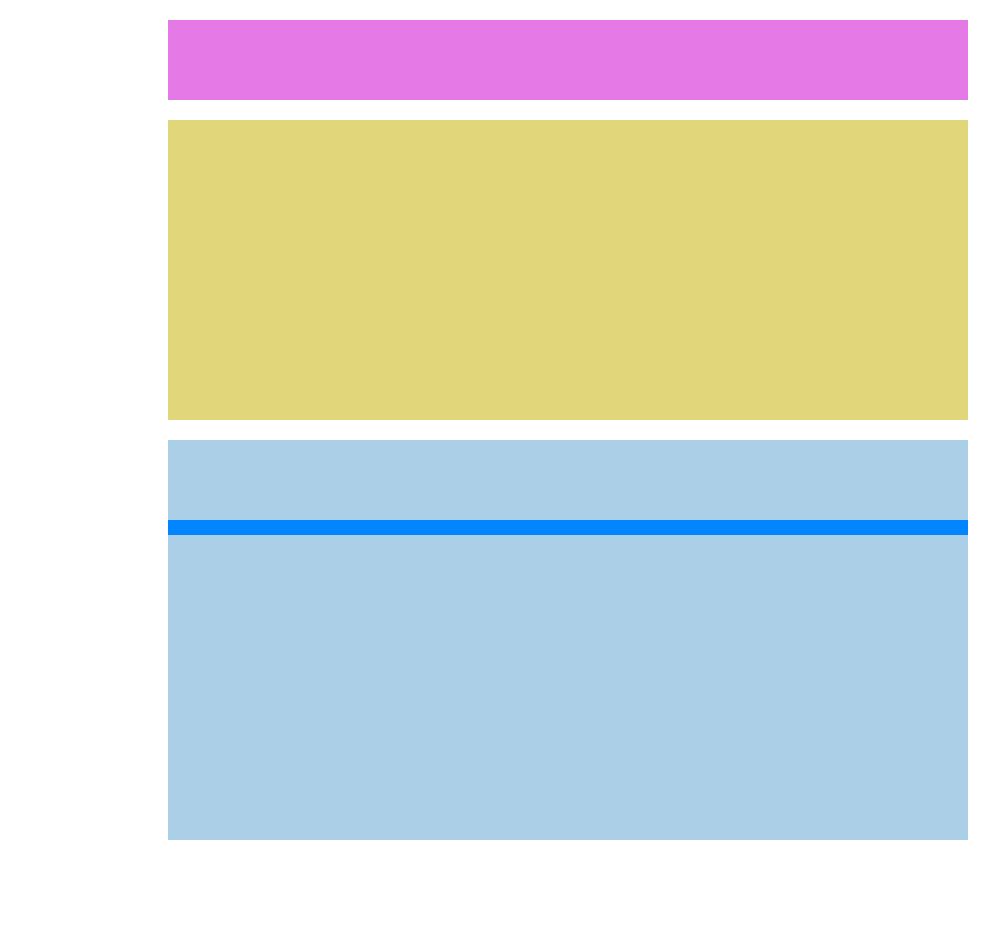
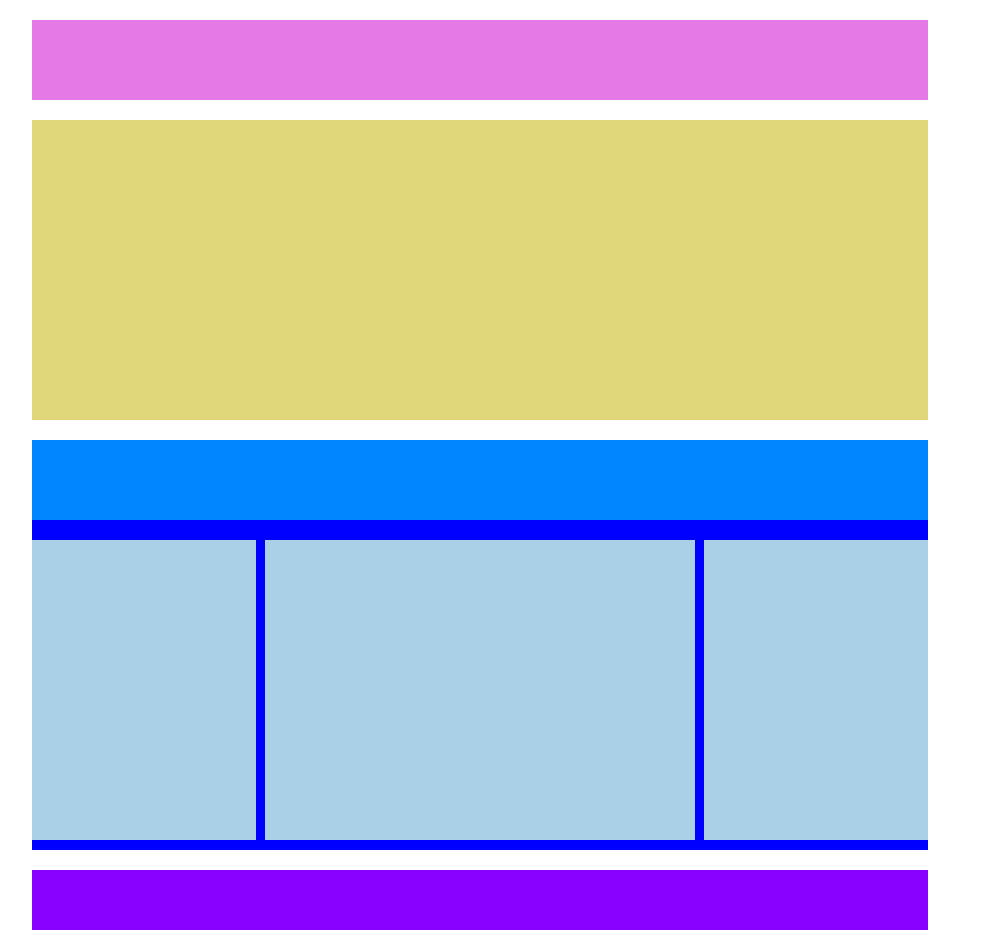
Before and after one commit to DamianoTrifone/htmlcss-struttura-wp, a plain HTML site: page index.html in a window 1280 px wide. Shown: the whole page, without its empty margins (160-1159 px from the left). Before the commit the page ends 800 px from the top, so only its background shows below. Drawn offline with Linux system fonts and the light colour scheme.

Commit message:
Definitivo

```diff
--- a/css/style.css
+++ b/css/style.css
@@ -1,36 +1,67 @@
-
-
+* {
+    box-sizing: border-box;
+    margin: 0;
+    padding: 0;
+}
+.container {
+    width: 70%;
+    margin: 0 auto;
+}
+.box {
+    margin-top: 20px;
+}
 #violet{
     background-color: #E579E6;
-    width: 800px;
+    height: 80px;
+}
+#orange{
+    background-color: #E1D67A;
+    height: 300px;
+}
+main{
+    background-color: blue;
+}
+main::after {
+    content: "";
+    display: table;
+    clear: both;
+}
+
+.riquadro{
+    background-color: #0186FF;
     height: 80px;
     margin-top: 20px;
-    margin-left: 320px;
+    margin-bottom: 20px;
 }
 
-#orange{
-    background-color: #E1D67A;
-    width: 800px;
+#left{
+    float: left;
+    background-color: #ABCFE7;
+    width: 25%;
     height: 300px;
+    margin-right: 1%;
+}
+
+#middle{
+    float: left;
+    background-color: #ABCFE7;
+    width: 48%;
+    height: 300px;
+}
+
+#right{
+    float: left;
+    background-color: #ABCFE7;
+    width: 25%;
+    height: 300px;
+    margin-left: 1%;
+    margin-bottom: 10px;
+}
+
+#fondo{
+    background-color: #8801FE;
+    height: 60px;
     margin-top: 20px;
-    margin-left: 320px;
+    margin-bottom: 20px;
 
 }
-
-
-#light-blue{
-    background-color: #ABCFE7;
-    width: 800px;
-    height: 400px;
-    margin-top: 20px;
-    margin-left: 320px;
-    position: fixed;
-
-}
-
-#riquadro{
-    background-color: #0186FF;
-    width: 800px;
-    height: 15px;
-    margin-top: 80px;
-}
--- a/index.html
+++ b/index.html
@@ -8,22 +8,27 @@
     <title>Layout</title>
 </head>
 <body>
+    <div class="container">
         <header>
-        <div id="violet"></div>
+            <div class="box" id="violet"></div>
+            <div class="box" id="orange"></div>
         </header>
 
         <main>
-        <div id="orange"></div>
             <div class="riquadro"></div>
-            <div id="light-blue">
-                <div id="riquadro"></div>
+            <div class="box">
+                <div id="left"></div>
+                <div id="middle"></div>
+                <div id="right"></div>
             </div>
-
         </main>
 
 
         <footer>
+            <div id="fondo"></div>
 
         </footer>
+    </div>
+
 </body>
 </html>
```
Lines whose indentation alone changed are shown as unchanged.
